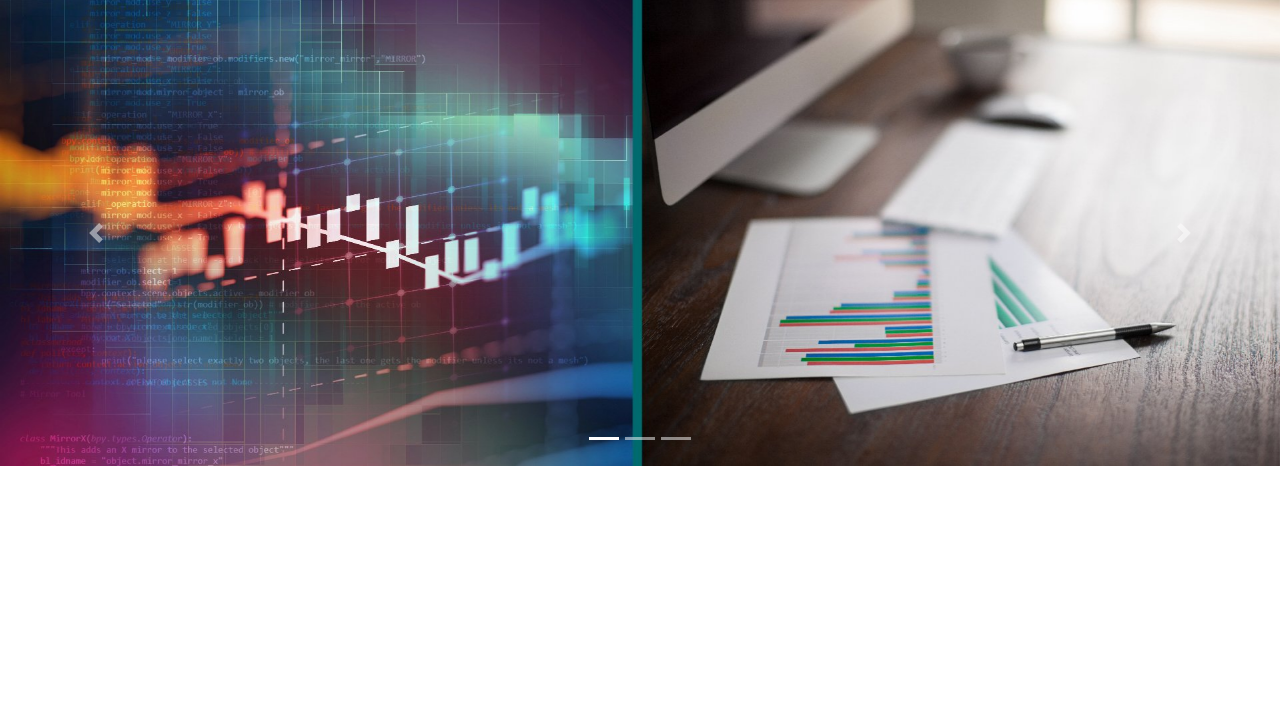
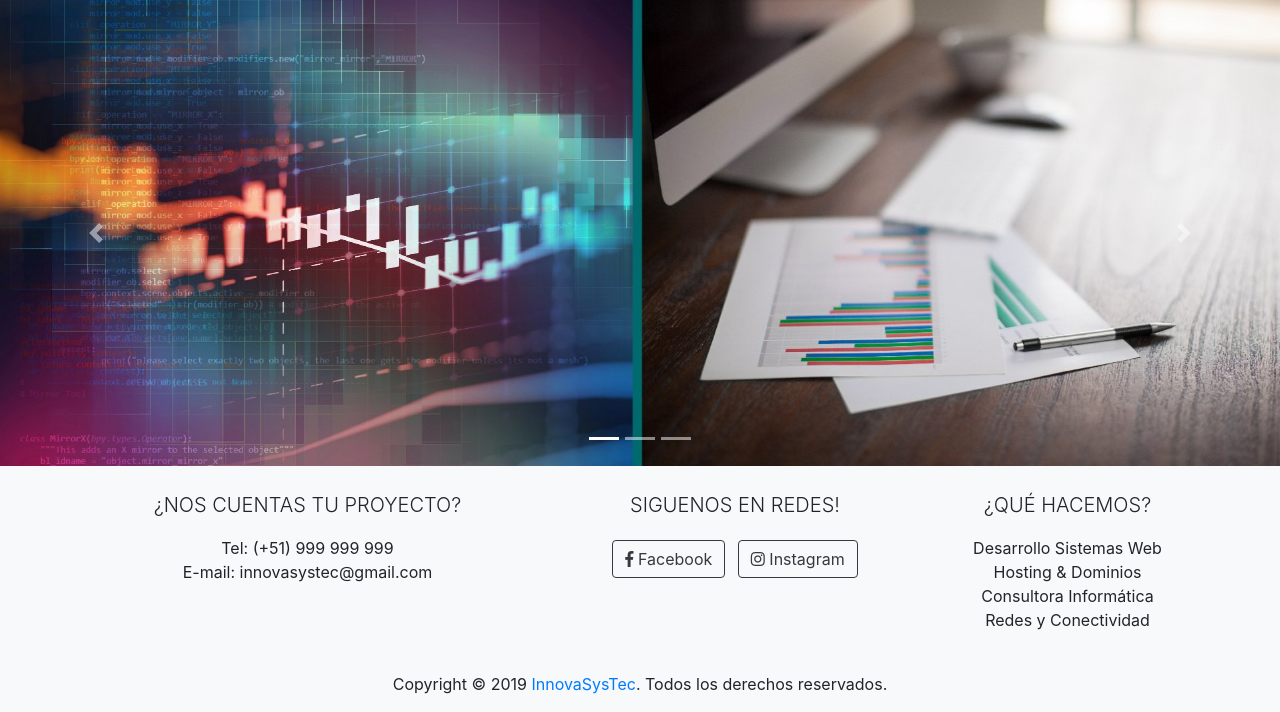
Before and after one commit to isystec/InnovasystecWeb, a PHP site: page /view/inicio.php in a window 1280 px wide. Shown: the part 139-851 px from the top of the page. Before the commit the page ends 605 px from the top, so only its background shows below. Run offline with PHP 8.4, Linux system fonts and the light colour scheme.

Commit message:
Se agregar footer

```diff
--- /dev/null
+++ b/view/body/footer/istec_footer.php
@@ -0,0 +1,28 @@
+<footer class="bg-light text-center">
+    <div class="py-3">
+        <div class="container">
+            <div class="row">
+                <div class="col-md-5 col col-sm-12 py-2">
+                    <p class="lead">¿NOS CUENTAS TU PROYECTO?</p>
+                    Tel: (+51) 999 999 999 <br>
+                    E-mail: innovasystec@gmail.com
+                </div>
+                <div class="col-md-4 col-sm-6 py-2">
+                    <p class="lead">SIGUENOS EN REDES!</p>
+                    <a href="https://www.facebook.com/innovasystec/" class="btn btn-outline-dark text-black m-1" target="_blank"><i class="fab fa-facebook-f"></i> Facebook</a>
+                    <a href="https://www.instagram.com/innovasystec/" class="btn btn-outline-dark text-black m-1" target="_blank"><i class="fab fa-instagram"></i> Instagram</a>
+                </div>
+                <div class="col-md-3 col-sm-6 py-2">
+                    <p class="lead">¿QUÉ HACEMOS?</p>
+                    Desarrollo Sistemas Web<br>
+                    Hosting & Dominios<br>
+                    Consultora Informática<br>
+                    Redes y Conectividad
+                </div>
+            </div>
+        </div>
+    </div>
+    <div class="py-3">
+        Copyright © 2019 <a href="https://innovasystec.com/" target="_blank">InnovaSysTec</a>. Todos los derechos reservados.
+    </div>
+</footer>
--- a/view/body/istec_body_inicio.php
+++ b/view/body/istec_body_inicio.php
@@ -13,6 +13,7 @@
 <?php include "./body/header/istec_header.php";?>
 <?php include "./body/navbar/istec_navbar_inicio.php"?>
 <?php include "./body/slider/istec_slider_inicio.php"?>
+<?php include "./body/footer/istec_footer.php"?>
 
 <?php include "./referencias/istec_js.php";?>
 </body>
```
